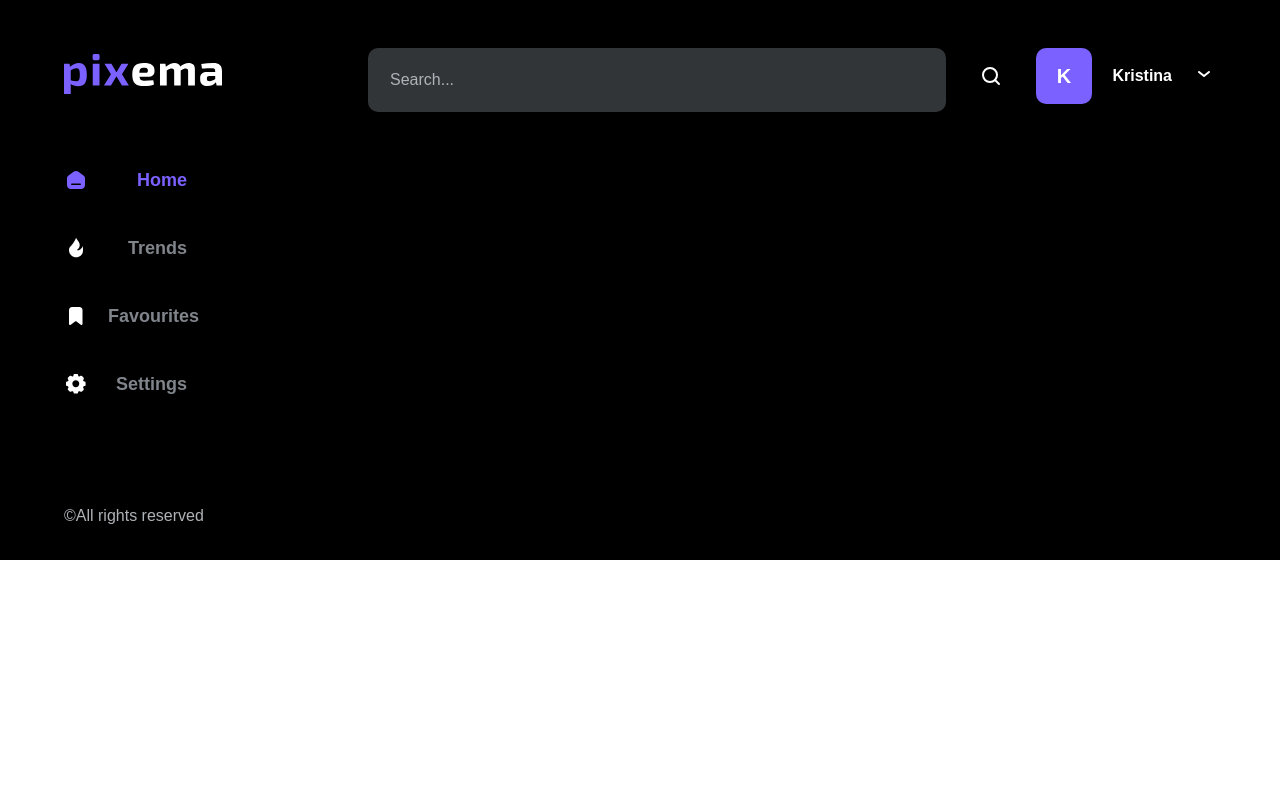
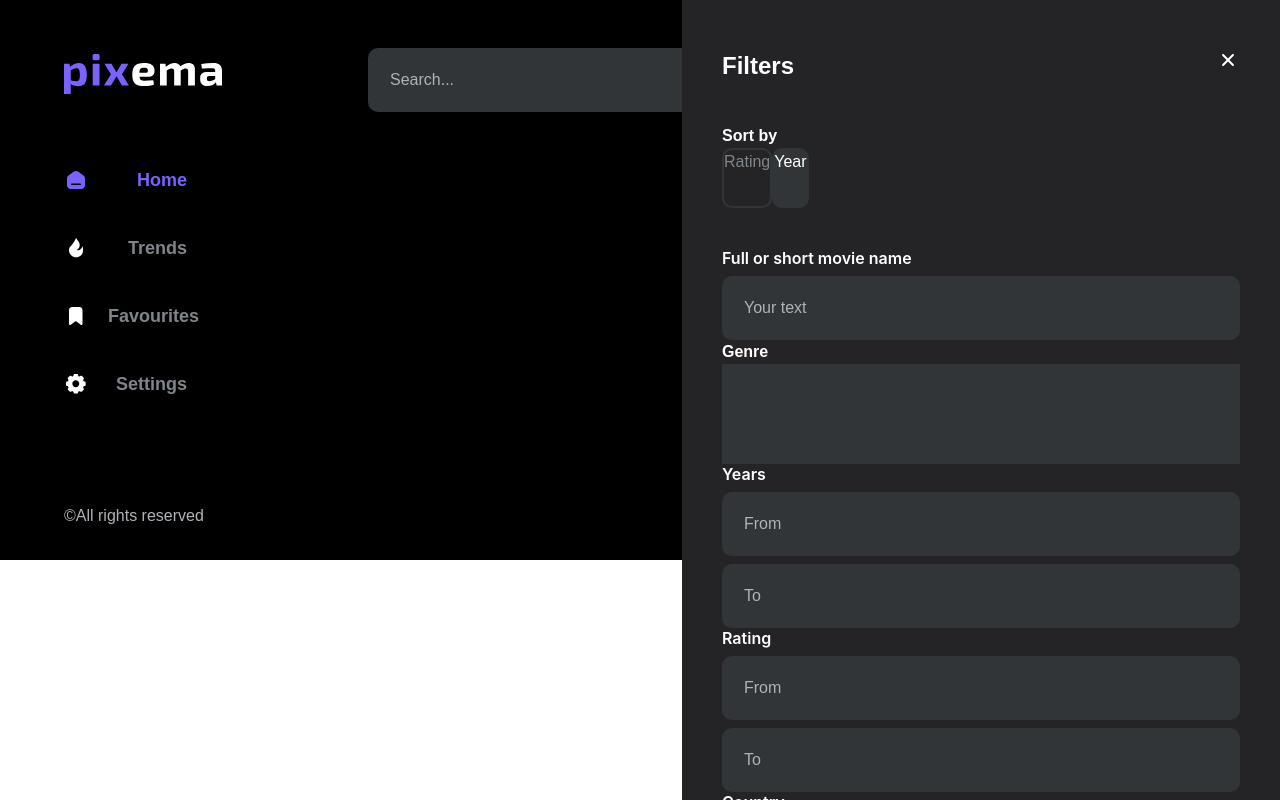
Before and after one commit to Kristischik/films-library, a React (Create React App) app: page / in a window 1280 px wide. Both pictures are taken after a click on the element 1204 px from the left and 76 px from the top of the page. Built offline with nearby package versions, Linux system fonts and the light colour scheme; what apisauce would draw is missing.

Commit message:
[step3] add Filters

```diff
--- /dev/null
+++ b/src/components/Filters/Filters.module.scss
@@ -0,0 +1,38 @@
+@import "src/styles/colors";
+
+.container {
+width: 518px;
+  height: 100%;
+  display: flex;
+  flex-direction: column;
+  background-color: $dark;
+  padding: 48px 40px;
+  position: fixed;
+  top: 0;
+  right: 0;
+  overflow: scroll;
+}
+
+.titleContainer{
+  display: flex;
+  justify-content: space-between;
+}
+
+.filtersTitle {
+  color: $white;
+  font-family: "Exo 2", sans-serif;
+  font-size: 16px;
+  font-weight: 600;
+  line-height: 24px;
+}
+
+.genreContainer {
+  height: 100px;
+  background-color: $graphite;
+}
+
+.buttonContainer{
+  display: flex;
+  justify-content: space-between;
+  margin-top: 111px;
+}
--- /dev/null
+++ b/src/components/Filters/Filters.tsx
@@ -0,0 +1,74 @@
+import React, {FC, useMemo, useState} from "react";
+
+
+import { CloseIcon } from "src/assets/icons";
+import Input from "src/components/Input";
+import Button from "src/components/Button";
+import TabsList from "src/components/TabsList";
+
+import { ButtonTypes } from "src/components/Button/Button";
+import {TabsTypes} from "src/@types";
+
+import styles from "./Filters.module.scss";
+import Title from "src/components/Title";
+
+type FiltersType = {
+  onClick: () => void;
+  onSubmit: () => void;
+};
+
+const Filters: FC<FiltersType> = (onClick, onSubmit) => {
+
+  const [activeTab, setActiveTab] = useState(TabsTypes.Year);
+  const tabsList = useMemo(
+    () => [
+      { key: TabsTypes.Rating, title: "Rating"},
+      { key: TabsTypes.Year, title: "Year"},
+    ],
+    []
+  );
+  const onTabClick = (tab: TabsTypes) => () => {
+    setActiveTab(tab);
+  };
+
+  return  (
+    <div className={styles.container}>
+      <div className={styles.titleContainer}>
+        <Title title={"Filters"}/>
+        <CloseIcon/>
+      </div>
+
+      <div>
+        <div className={styles.filtersTitle}>Sort by</div>
+       <TabsList tabsList={tabsList} activeTab={activeTab} onTabClick={onTabClick}/>
+      </div>
+
+      <Input title={"Full or short movie name"} placeholder={"Your text"} onChange={() =>{}} value={''}/>
+
+      <div>
+        <div className={styles.filtersTitle}>Genre</div>
+        <div className={styles.genreContainer}></div>
+      </div>
+
+      <div>
+        <Input title={"Years"} placeholder={"From"} onChange={() =>{}} value={''}/>
+        <Input placeholder={"To"} onChange={() =>{}} value={''}/>
+      </div>
+
+
+      <div>
+        <Input title={"Rating"} placeholder={"From"} onChange={() =>{}} value={''}/>
+        <Input placeholder={"To"} onChange={() =>{}} value={''}/>
+      </div>
+
+      <Input title={"Country"} placeholder={"Select country"} onChange={() =>{}} value={''}/>
+
+      <div className={styles.buttonContainer}>
+        <Button type={ButtonTypes.Secondary} title={"Clear filter"} onClick={() =>{}}></Button>
+        <Button type={ButtonTypes.Primary} title={'Show results'} onClick={() =>{}}></Button>
+      </div>
+    </div>
+  )
+};
+
+export default Filters;
--- /dev/null
+++ b/src/components/Filters/index.ts
@@ -0,0 +1 @@
+export {default} from './Filters'
--- a/src/components/Header/Header.module.scss
+++ b/src/components/Header/Header.module.scss
@@ -47,6 +47,15 @@
   align-items: center;
 }
 
+.filtersButton {
+  margin-left: 30px;
+  background-color: transparent;
+  padding: 16px;
+}
+.arrowDown {
+
+}
+
 .footer {
   display: flex;
   justify-content: flex-start;
--- a/src/components/Header/Header.tsx
+++ b/src/components/Header/Header.tsx
@@ -1,12 +1,14 @@
-import React, {useMemo, useState, KeyboardEvent, ReactElement, FC, useEffect} from "react";
+import React, { FC, useMemo, useState } from "react";
 
-import { NavLink, Outlet, useNavigate } from "react-router-dom";
+import { Outlet, useNavigate } from "react-router-dom";
 
 import {
+  ArrowDown, CloseIcon,
   FavouritesIcon,
   HomeIcon,
   PixemaIcon,
-  SearchIcon, SettingsIcon,
+  SearchIcon,
+  SettingsIcon,
   TrendsIcon,
 } from "src/assets/icons";
 
@@ -16,7 +18,7 @@ import { RoutesList } from "src/pages/Router";
 import Username from "src/components/Username";
 import { useThemeContext } from "src/context/Theme";
 import classNames from "classnames";
-import {MenuButtonTypes, Theme} from "src/@types";
+import { MenuButtonTypes, Theme } from "src/@types";
 import Input from "src/components/Input";
 // import {useDispatch, useSelector} from "react-redux";
 // import {AuthSelectors, logoutUser} from "src/redux/reducers/authSlice";
@@ -24,6 +26,7 @@ import Input from "src/components/Input";
 import Button from "src/components/Button";
 import { ButtonTypes } from "src/components/Button/Button";
 import MenuButtonList from "src/components/MenuButtonList";
+import Filters from "src/components/Filters";
 
 type MenuProps = {
   onClick?: () => void;
@@ -36,17 +39,26 @@ const Header: FC<MenuProps> = (onClick, active) => {
   const isLoggedIn = true;
   // const isLoggedIn = useSelector(AuthSelectors.getLoggedIn)
 
-  const [activeMenuButton, setActiveMenuButton] = useState(MenuButtonTypes.Home);
+  const [activeMenuButton, setActiveMenuButton] = useState(
+    MenuButtonTypes.Home,
+  );
   const menuButtonList = useMemo(
     () => [
-      { key: MenuButtonTypes.Home, title: "Home", icon: <HomeIcon/> },
-      { key: MenuButtonTypes.Trends, title: "Trends", icon: <TrendsIcon/> },
-      { key: MenuButtonTypes.Favourites, title: "Favourites", icon: <FavouritesIcon/> },
-      { key: MenuButtonTypes.Settings, title: "Settings", icon: <SettingsIcon/> },
+      { key: MenuButtonTypes.Home, title: "Home", icon: <HomeIcon /> },
+      { key: MenuButtonTypes.Trends, title: "Trends", icon: <TrendsIcon /> },
+      {
+        key: MenuButtonTypes.Favourites,
+        title: "Favourites",
+        icon: <FavouritesIcon />,
+      },
+      {
+        key: MenuButtonTypes.Settings,
+        title: "Settings",
+        icon: <SettingsIcon />,
+      },
     ],
-    []
+    [],
   );
-
 
   const [isOpened, setOpened] = useState(false);
   const [isSearch, setSearch] = useState(false);
@@ -62,6 +74,10 @@ const Header: FC<MenuProps> = (onClick, active) => {
     [isLoggedIn],
   );
 
+  const handleFiltersOpened = () => {
+    setOpened(!isOpened);
+  };
+
   // const handleSearchOpened = () => {
   //   setSearch(!isSearch);
   //   if (isSearch && inputValue) {
@@ -70,7 +86,6 @@ const Header: FC<MenuProps> = (onClick, active) => {
   //     setInputValue("");
   //   }
   // };
-
 
   const onMenuButtonClick = (menuButton: MenuButtonTypes) => () => {
     setActiveMenuButton(menuButton);
@@ -129,7 +144,15 @@ const Header: FC<MenuProps> = (onClick, active) => {
           {/*  onClick={onLoginButtonClick}*/}
           {/*  className={styles.userButton}*/}
           {/*/>}*/}
+
           <Username username={"Kristina"} />
+
+          <Button
+            type={ButtonTypes.Primary}
+            title={<ArrowDown/>}
+            onClick={handleFiltersOpened}
+            className={styles.filtersButton}
+          />
 
           {/*<Button*/}
           {/*  type={ButtonTypes.Primary}*/}
@@ -141,15 +164,22 @@ const Header: FC<MenuProps> = (onClick, active) => {
       </div>
 
       <div className={styles.mainContainer}>
-
-        <MenuButtonList menuButtonList={menuButtonList} activeMenuButton={activeMenuButton} onMenuButtonClick={onMenuButtonClick}/>
+        <MenuButtonList
+          menuButtonList={menuButtonList}
+          activeMenuButton={activeMenuButton}
+          onMenuButtonClick={onMenuButtonClick}
+        />
 
         <div className={styles.infoContainer}>
           <Outlet />
         </div>
-
       </div>
       <div className={styles.footer}>©All rights reserved</div>
+
+      {isOpened && (
+        <Filters onClick={()=>{}} onSubmit={()=>{}}/>
+      )}
+
     </div>
   );
 };
--- a/src/components/TabsList/TabsList.module.scss
+++ b/src/components/TabsList/TabsList.module.scss
@@ -1,6 +1,7 @@
 @import "src/styles/colors";
 
 .tabsContainer {
+  display: flex;
+  margin-bottom: 40px;
 
-  margin-bottom: 40px;
 }
--- a/src/components/Username/Username.module.scss
+++ b/src/components/Username/Username.module.scss
@@ -32,7 +32,3 @@
   line-height: 24px;
   color: $white;
 }
-
-.arrowDown {
-
-}
--- a/src/components/Username/Username.tsx
+++ b/src/components/Username/Username.tsx
@@ -15,8 +15,6 @@ const Username: FC<UsernameProps> = ({ username }) => {
     <div className={styles.container}>
       <div className={styles.initials}>{username[0]}</div>
       <div className={styles.username}>{username}</div>
-      <div className={styles.arrowDown}> <ArrowDown/></div>
-
     </div>
   );
 };
```
